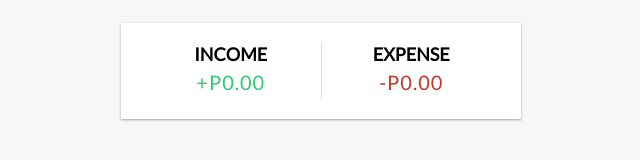
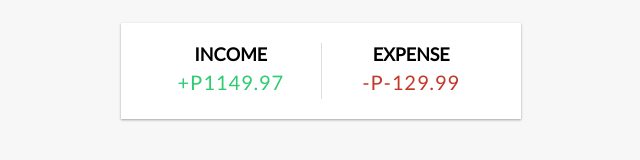
Before and after one commit to TontonBanton/vue-expensetracker, a Vue app: page / in a window 1280 px wide. Shown: the part 148-308 px from the top of the page, without its empty margins (319-959 px from the left). Built offline with nearby package versions, Linux system fonts and the light colour scheme.

Commit message:
IncomeExpense Filter Reduce

```diff
--- a/src/App.vue
+++ b/src/App.vue
@@ -2,7 +2,7 @@
   <Header />
   <div class="container">
     <Balance :total="total" />
-    <IncomeExpenses />
+    <IncomeExpenses :income="income" :expenses="expenses"/>
     <TransactionList :transactions="transactions" />
     <AddTransaction />
   </div>
@@ -16,6 +16,8 @@
 import AddTransaction from './components/AddTransaction.vue';
 
 import { ref, computed } from 'vue'
+
+
 const transactions = ref([
     {id: 1, text: 'Item1', amount: -119.99},
     {id: 2, text: 'Salary', amount: 999.97},
@@ -23,14 +25,32 @@
     {id: 2, text: 'Sale', amount: 150}
 ])
 
+//Get total
 const total = computed(()=> {
-  const transactArray = transactions.value                            //No need if not beginner
-
-  return transactArray.reduce(                                       //Reduce method iterates over each element in transactArray.
-    //Reduce Callback function
-    (accumulator, transactArrayRow)=> {
-    return accumulator + transactArrayRow.amount                      //For each transactArrayRow, the amount property is added to the accumulator
-  }, 0)                                                               //Initial value of accumulator
+  const transactArray = transactions.value              //Beginners only
+  return transactArray
+    .reduce((accumulator, transactArrayRow)=> {         //Iterates over each element in transactArray and accumulate the values(ex. amount) into a single value
+      return accumulator + transactArrayRow.amount      //For each transactArrayRow, the amount property is added to the accumulator
+    }, 0)                                               //Initial value of accumulator
 })
 
+//Get Income
+const income = computed(()=> {
+  return transactions.value
+    .filter((transactArrayRow)=> transactArrayRow.amount > 0)     //Add a filter for ammount greater than 0
+    .reduce((accumulator, transactArrayRow)=> {                   //Reduce filtered amount
+      return accumulator + transactArrayRow.amount
+    }, 0)
+    .toFixed(2)                                                  //Fomat result to two decimal places
+})
+
+//Get expenses
+const expenses = computed(()=> {
+  return transactions.value
+    .filter((transactArrayRow)=> transactArrayRow.amount < 0)     //Add a filter for ammount greater less than 0
+    .reduce((accumulator, transactArrayRow)=> {
+      return accumulator + transactArrayRow.amount
+    }, 0)
+    .toFixed(2)
+})
 </script>
--- a/src/components/IncomeExpenses.vue
+++ b/src/components/IncomeExpenses.vue
@@ -2,11 +2,25 @@
   <div class="inc-exp-container">
     <div>
       <h4>Income</h4>
-      <p id="money-plus" class="money plus">+P0.00</p>
+      <p id="money-plus" class="money plus">+P{{ income }}</p>
     </div>
     <div>
       <h4>Expense</h4>
-      <p id="money-minus" class="money minus">-P0.00</p>
+      <p id="money-minus" class="money minus">-P{{ expenses }}</p>
     </div>
   </div>
 </template>
+
+<script setup>
+import { defineProps } from 'vue';
+const props = defineProps({
+  income:{
+    type: Number,
+    required: true
+  },
+  expenses:{
+    type: Number,
+    required: true
+  }
+})
+</script>
```
